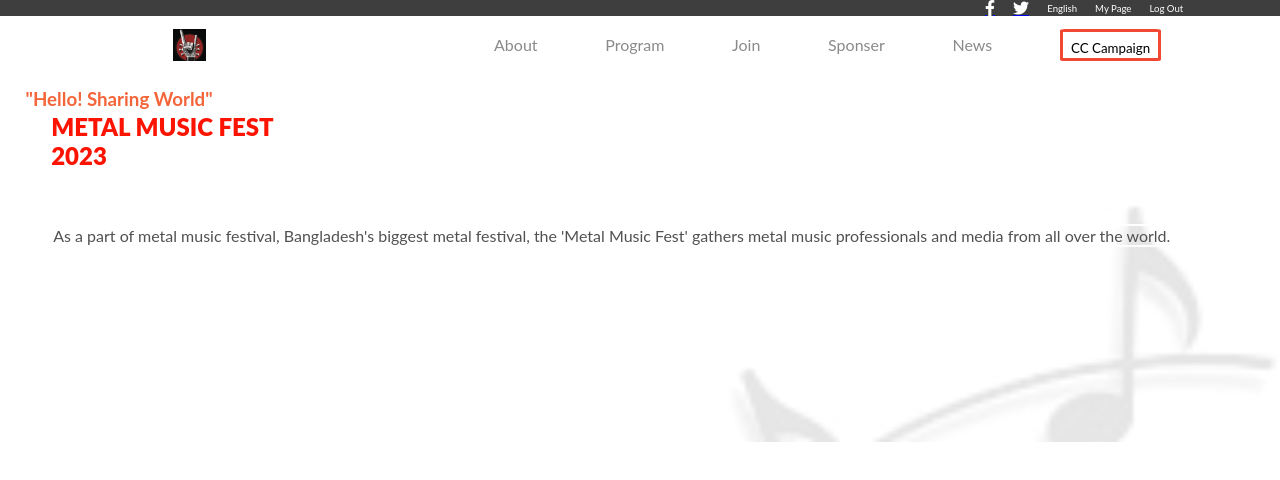
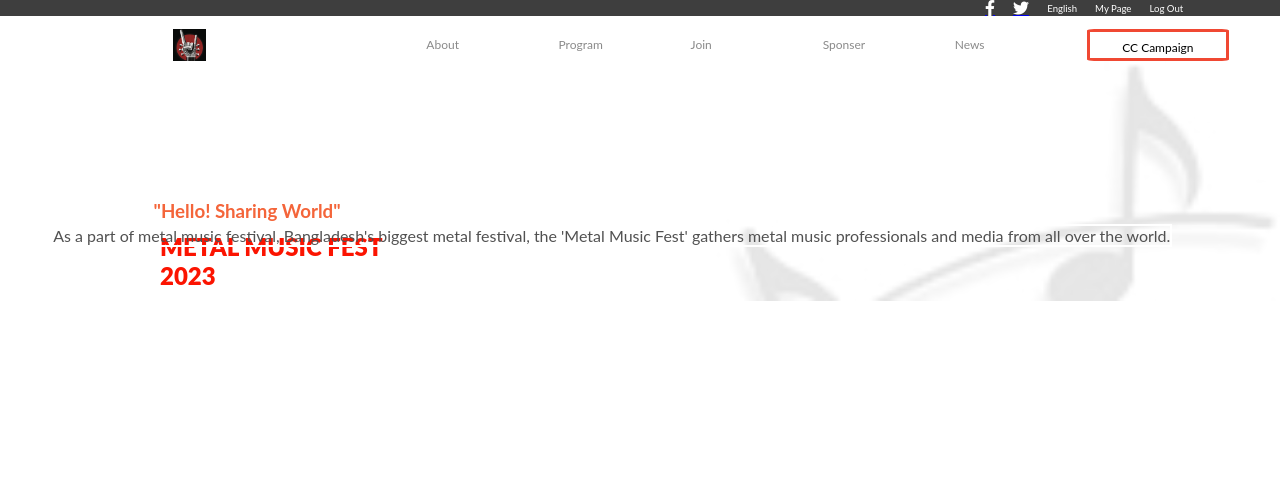
Before and after one commit to HossainAraf/Classical-Music-Festival, a website: page index.html in a window 1280 px wide. Drawn offline with Linux system fonts and the light colour scheme.

Commit message:
Update positin of header button and toogle menu

```diff
--- a/app.js
+++ b/app.js
@@ -1,5 +1,4 @@
 // Humbarger Menu
-const nav = document.querySelector('nav');
 const menu = document.querySelector('#menu');
 const humbargerIcon = document.querySelector('.fa-solid');
 const cancelIcon = document.querySelector('.fa-xmark');
--- a/style.css
+++ b/style.css
@@ -49,19 +49,18 @@ nav {
 #menu {
   display: none;
   list-style-type: none;
-  margin: 3% 3%;
   padding: 13% 8%;
-  /* width: 100%;
-  height: 100%; */
   background-color: #ffa500;
   z-index: 111;
   color: #fff;
   opacity: 0.9;
-  width: -webkit-fill-available;
+  width: 100%;
 }
 
 #menu li {
-  margin-bottom: 15%;
+  margin-bottom: 8%;
+  width: 52%;
+  font-size: 12px;
 }
 
 nav button {
@@ -72,6 +71,7 @@ nav button {
   border: 3px solid #f04833;
   border-radius: 5%;
   padding: 1%;
+  font-size: 12px;
 }
 
 .background {
@@ -85,23 +85,23 @@ nav button {
 }
 
 #intro {
-  padding-top: 11%;
+  /* padding-top: 11%; */
   padding-left: 3%;
 }
 
 #intro h3 {
   color: #f4653a;
   position: absolute;
-  top: 11%;
-  left: 2%;
+  top: 25%;
+  left: 12%;
 }
 
 #intro h1 {
   color: #fb1401;
   font-weight: 900;
   position: absolute;
-  top: 14%;
-  left: 4%;
+  top: 29%;
+  left: 12.5%;
 }
 
 #intro p {
@@ -174,7 +174,7 @@ nav button {
   }
 
   nav button {
-    width: auto;
+    width: 50%;
     margin-bottom: 0.01rem;
   }
 }
```
